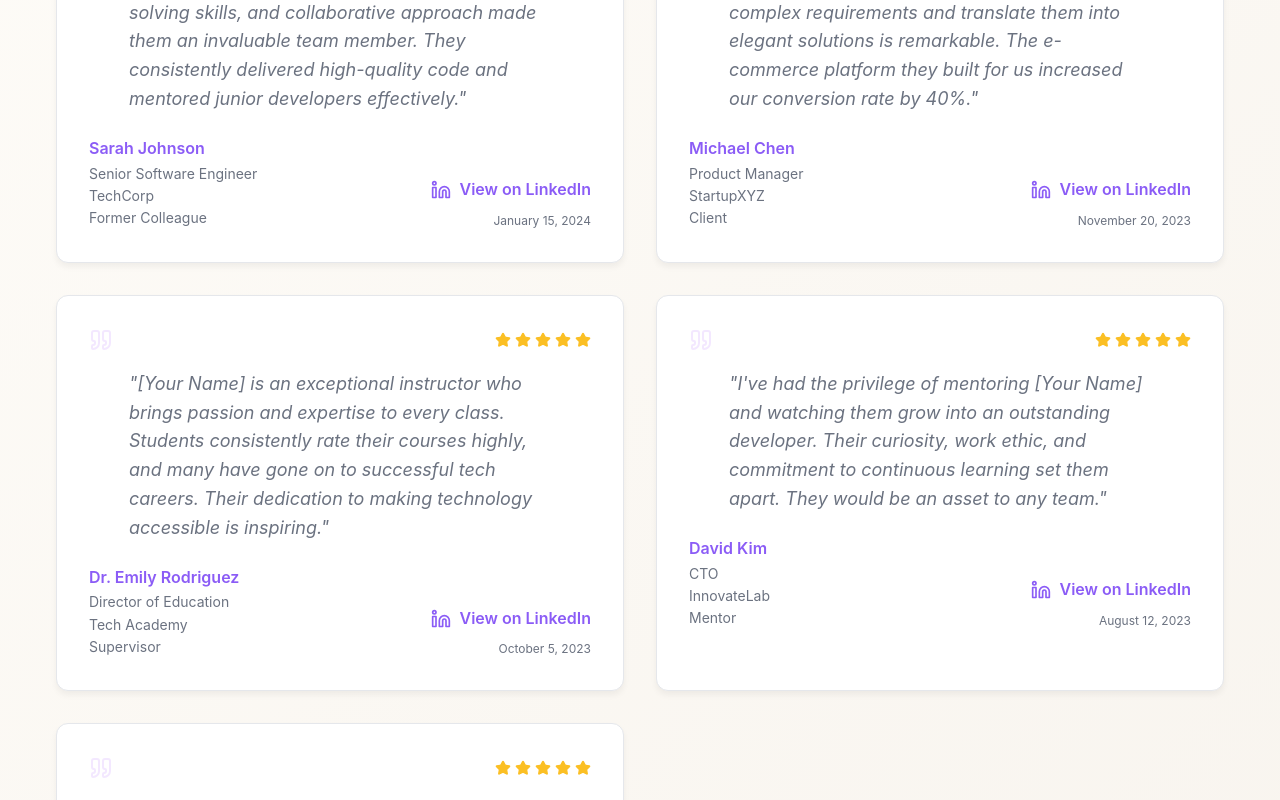
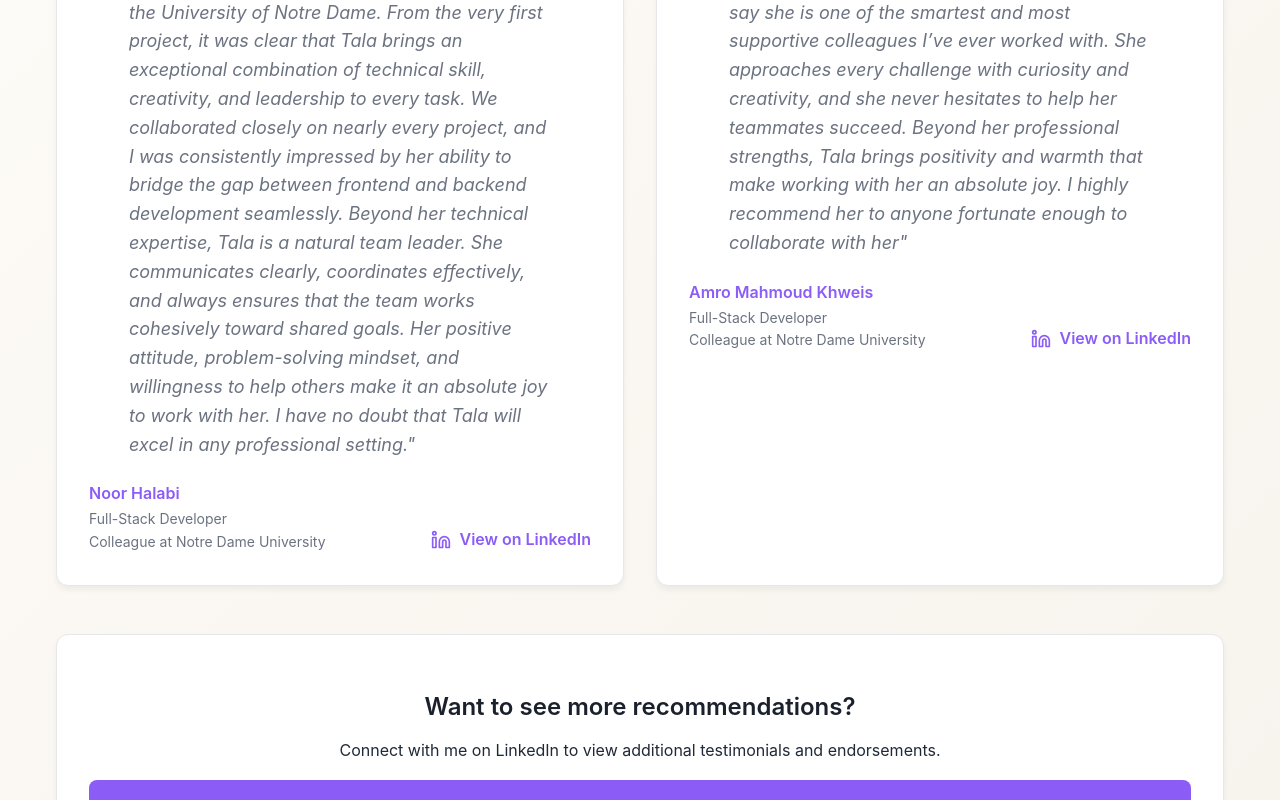
Before and after one commit to talaamm/portfolio, a React (Vite) app in the folder portfolio-site/: page /recommendations in a window 1280 px wide. Shown: the part 440-1240 px from the top of the page. Built offline with nearby package versions, Linux system fonts and the light colour scheme.

Commit message:
ready to add more recommendations

```diff
--- a/portfolio-site/src/pages/Recommendations.tsx
+++ b/portfolio-site/src/pages/Recommendations.tsx
@@ -1,58 +1,58 @@
 import { motion } from 'framer-motion'
 import { Linkedin, Quote, Star } from 'lucide-react'
-
+import {LINKEDIN_URL} from '../config/constants'
 const Recommendations = () => {
   const recommendations = [
     {
-      name: 'Sarah Johnson',
-      title: 'Senior Software Engineer',
-      company: 'TechCorp',
-      relationship: 'Former Colleague',
-      text: 'Working with [Your Name] was an absolute pleasure. Their technical expertise, problem-solving skills, and collaborative approach made them an invaluable team member. They consistently delivered high-quality code and mentored junior developers effectively.',
-      linkedinUrl: 'https://linkedin.com/in/sarah-johnson',
+      name: 'Noor Halabi',
+      title: 'Full-Stack Developer',
+      // company: 'TechCorp',
+      relationship: 'Colleague at Notre Dame University',
+      text: 'I had the pleasure of working alongside Tala during our Full Stack Development program at the University of Notre Dame. From the very first project, it was clear that Tala brings an exceptional combination of technical skill, creativity, and leadership to every task. We collaborated closely on nearly every project, and I was consistently impressed by her ability to bridge the gap between frontend and backend development seamlessly. Beyond her technical expertise, Tala is a natural team leader. She communicates clearly, coordinates effectively, and always ensures that the team works cohesively toward shared goals. Her positive attitude, problem-solving mindset, and willingness to help others make it an absolute joy to work with her. I have no doubt that Tala will excel in any professional setting.',
+      linkedinUrl: 'https://www.linkedin.com/in/noor-halabi/',
       rating: 5,
-      date: '2024-01-15'
+      // date: '2024-01-15'
     },
     {
-      name: 'Michael Chen',
-      title: 'Product Manager',
-      company: 'StartupXYZ',
-      relationship: 'Client',
-      text: '[Your Name] exceeded our expectations on every project. Their ability to understand complex requirements and translate them into elegant solutions is remarkable. The e-commerce platform they built for us increased our conversion rate by 40%.',
-      linkedinUrl: 'https://linkedin.com/in/michael-chen',
+      name: 'Amro Mahmoud Khweis',
+      title: 'Full-Stack Developer',
+      // company: 'StartupXYZ',
+      relationship: 'Colleague at Notre Dame University',
+      text: 'Over the past two years, I had the privilege of working closely with Tala, and I can confidently say she is one of the smartest and most supportive colleagues I’ve ever worked with. She approaches every challenge with curiosity and creativity, and she never hesitates to help her teammates succeed. Beyond her professional strengths, Tala brings positivity and warmth that make working with her an absolute joy. I highly recommend her to anyone fortunate enough to collaborate with her',
+      linkedinUrl: 'https://www.linkedin.com/in/amro-khweis-96857b24a',
       rating: 5,
-      date: '2023-11-20'
+      // date: '2023-11-20'
     },
-    {
-      name: 'Dr. Emily Rodriguez',
-      title: 'Director of Education',
-      company: 'Tech Academy',
-      relationship: 'Supervisor',
-      text: '[Your Name] is an exceptional instructor who brings passion and expertise to every class. Students consistently rate their courses highly, and many have gone on to successful tech careers. Their dedication to making technology accessible is inspiring.',
-      linkedinUrl: 'https://linkedin.com/in/emily-rodriguez',
-      rating: 5,
-      date: '2023-10-05'
-    },
-    {
-      name: 'David Kim',
-      title: 'CTO',
-      company: 'InnovateLab',
-      relationship: 'Mentor',
-      text: 'I\'ve had the privilege of mentoring [Your Name] and watching them grow into an outstanding developer. Their curiosity, work ethic, and commitment to continuous learning set them apart. They would be an asset to any team.',
-      linkedinUrl: 'https://linkedin.com/in/david-kim',
-      rating: 5,
-      date: '2023-08-12'
-    },
-    {
-      name: 'Lisa Thompson',
-      title: 'Non-Profit Director',
-      company: 'Community Tech Hub',
-      relationship: 'Volunteer Partner',
-      text: '[Your Name]\'s volunteer work with our organization has been transformative. They built a volunteer management system that streamlined our operations and helped us serve 50% more community members. Their technical skills and heart for service are unmatched.',
-      linkedinUrl: 'https://linkedin.com/in/lisa-thompson',
-      rating: 5,
-      date: '2023-06-30'
-    }
+    // {
+    //   name: 'Dr. Emily Rodriguez',
+    //   title: 'Director of Education',
+    //   company: 'Tech Academy',
+    //   relationship: 'Supervisor',
+    //   text: '[Your Name] is an exceptional instructor who brings passion and expertise to every class. Students consistently rate their courses highly, and many have gone on to successful tech careers. Their dedication to making technology accessible is inspiring.',
+    //   linkedinUrl: 'https://linkedin.com/in/emily-rodriguez',
+    //   rating: 5,
+    //   date: '2023-10-05'
+    // },
+    // {
+    //   name: 'David Kim',
+    //   title: 'CTO',
+    //   company: 'InnovateLab',
+    //   relationship: 'Mentor',
+    //   text: 'I\'ve had the privilege of mentoring [Your Name] and watching them grow into an outstanding developer. Their curiosity, work ethic, and commitment to continuous learning set them apart. They would be an asset to any team.',
+    //   linkedinUrl: 'https://linkedin.com/in/david-kim',
+    //   rating: 5,
+    //   date: '2023-08-12'
+    // },
+    // {
+    //   name: 'Lisa Thompson',
+    //   title: 'Non-Profit Director',
+    //   company: 'Community Tech Hub',
+    //   relationship: 'Volunteer Partner',
+    //   text: '[Your Name]\'s volunteer work with our organization has been transformative. They built a volunteer management system that streamlined our operations and helped us serve 50% more community members. Their technical skills and heart for service are unmatched.',
+    //   linkedinUrl: 'https://linkedin.com/in/lisa-thompson',
+    //   rating: 5,
+    //   date: '2023-06-30'
+    // }
   ]
 
   const renderStars = (rating: number) => {
@@ -106,7 +106,7 @@ const Recommendations = () => {
                 <div className="author-info">
                   <h4>{rec.name}</h4>
                   <p className="author-title">{rec.title}</p>
-                  <p className="author-company">{rec.company}</p>
+                  {/* {rec.company && <p className="author-company">{rec.company}</p>} */}
                   <p className="author-relationship">{rec.relationship}</p>
                 </div>
 
@@ -120,13 +120,13 @@ const Recommendations = () => {
                     <Linkedin size={20} />
                     View on LinkedIn
                   </a>
-                  <div className="recommendation-date">
+                  {/* <div className="recommendation-date">
                     {new Date(rec.date).toLocaleDateString('en-US', {
                       year: 'numeric',
                       month: 'long',
                       day: 'numeric'
                     })}
-                  </div>
+                  </div> */}
                 </div>
               </div>
             </motion.div>
@@ -143,7 +143,7 @@ const Recommendations = () => {
             <h3>Want to see more recommendations?</h3>
             <p>Connect with me on LinkedIn to view additional testimonials and endorsements.</p>
             <a
-              href="https://linkedin.com/in/yourusername"
+              href={LINKEDIN_URL}
               target="_blank"
               rel="noopener noreferrer"
               className="btn-primary"
```
